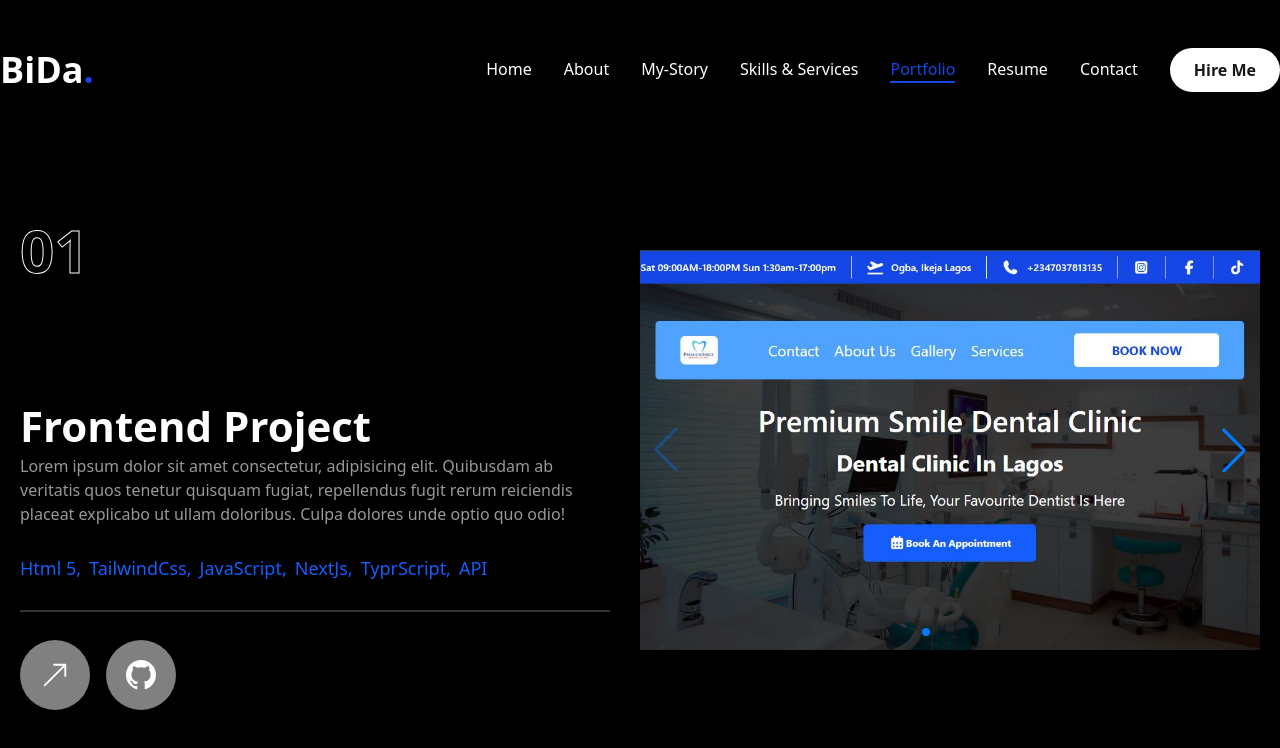
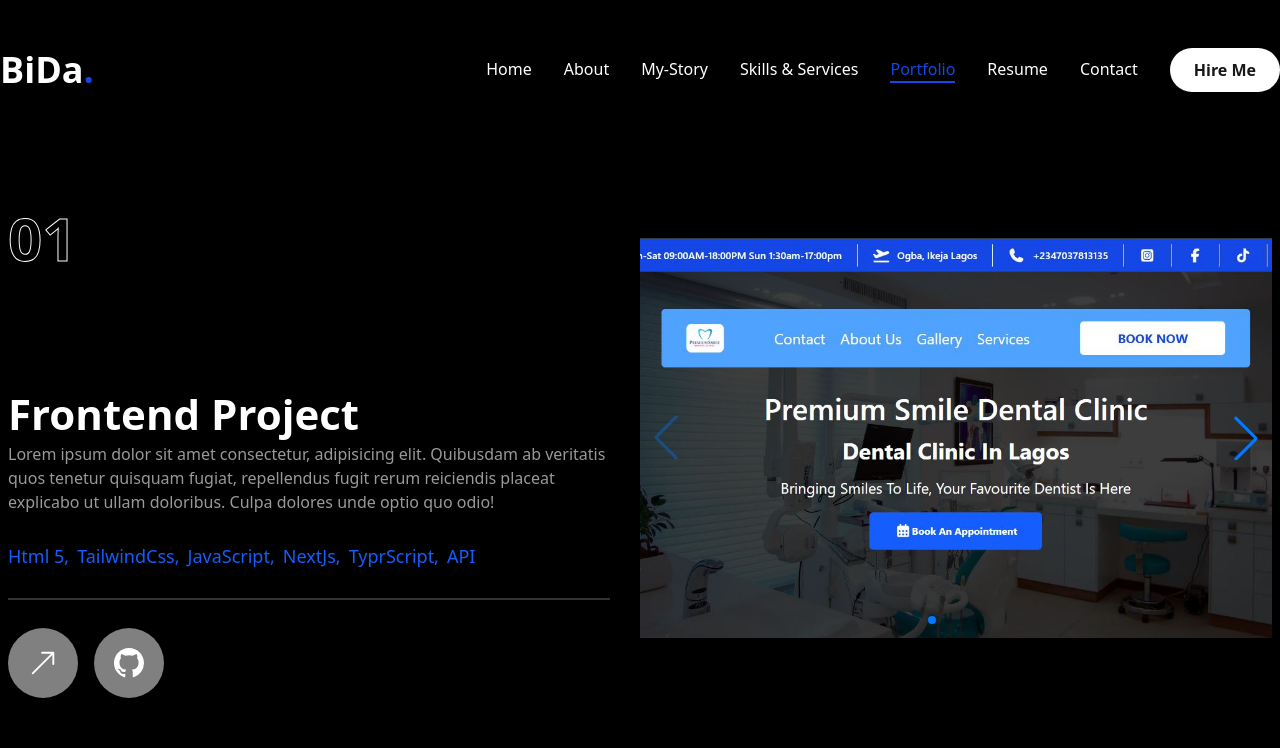
Before and after one commit to Bida3443/Bida-dev, a Next.js app: page /portfolio in a window 1280 px wide. Shown: the top 748 px of the page. Built offline with nearby package versions, Linux system fonts and the light colour scheme.

Commit message:
My Porfolio

```diff
--- a/app/portfolio/page.tsx
+++ b/app/portfolio/page.tsx
@@ -39,7 +39,7 @@
         category: "Frontend Project",
         title: "project 2",
         description: "Lorem ipsum dolor sit amet consectetur, adipisicing elit. Quibusdam ab veritatis quos tenetur quisquam fugiat, repellendus fugit rerum reiciendis placeat explicabo ut ullam doloribus. Culpa dolores unde optio quo odio!",
-        stack: [{name: "Html 5"}, {name: "TailwindCss"}, {name:"JavaScript"}, {name:"NextJs"},{name:"TyprScript"}],
+        stack: [{name: "Html 5,"}, {name: "TailwindCss,"}, {name:"JavaScript,"}, {name:"NextJs,"},{name:"TyprScript"}],
         Image: "/Inu.JPG",
         live: "https://hokkaidu-inu.vercel.app/",
         githhub: "",
@@ -50,7 +50,7 @@
         category: "Frontend Project",
         title: "Forest Information System Website",
         description: "Lorem ipsum dolor sit amet consectetur, adipisicing elit. Quibusdam ab veritatis quos tenetur quisquam fugiat, repellendus fugit rerum reiciendis placeat explicabo ut ullam doloribus. Culpa dolores unde optio quo odio!",
-        stack: [{name: "WordPress"}, {name: "Figma"}],
+        stack: [{name: "WordPress,"}, {name: "Figma"}],
         Image: "/forest.png",
         live: "",
         githhub: "",
@@ -61,7 +61,7 @@
         category: "Frontend Project",
         title: "Portfolio Website",
         description: "Lorem ipsum dolor sit amet consectetur, adipisicing elit. Quibusdam ab veritatis quos tenetur quisquam fugiat, repellendus fugit rerum reiciendis placeat explicabo ut ullam doloribus. Culpa dolores unde optio quo odio!",
-        stack: [{name: "Html 5"}, {name: "TailwindCss"}, {name:"JavaScript"}, {name:"NextJs"},{name:"TyprScript"}],
+        stack: [{name: "Html 5,"}, {name: "TailwindCss,"}, {name:"JavaScript,"}, {name:"NextJs,"},{name:"TyprScript"}],
         Image: "/portfolio.JPG",
         live: "https://bida-dev.vercel.app/",
         githhub: "",
@@ -81,7 +81,7 @@
     return(
         <motion.section initial={{opacity: 0}}
                     animate={{opacity: 1}}
-                    className="min-h-[80vh] flex flex-col justify-center m-5 py-12 lg:px-0"
+                    className="min-h-[80vh] flex flex-col justify-center m-2 py-12 lg:px-0"
                     >
             <div className="container mx-auto">
                 <div className="flex flex-col lg:flex-row gap-10 lg:gap-7.5 ">
```
